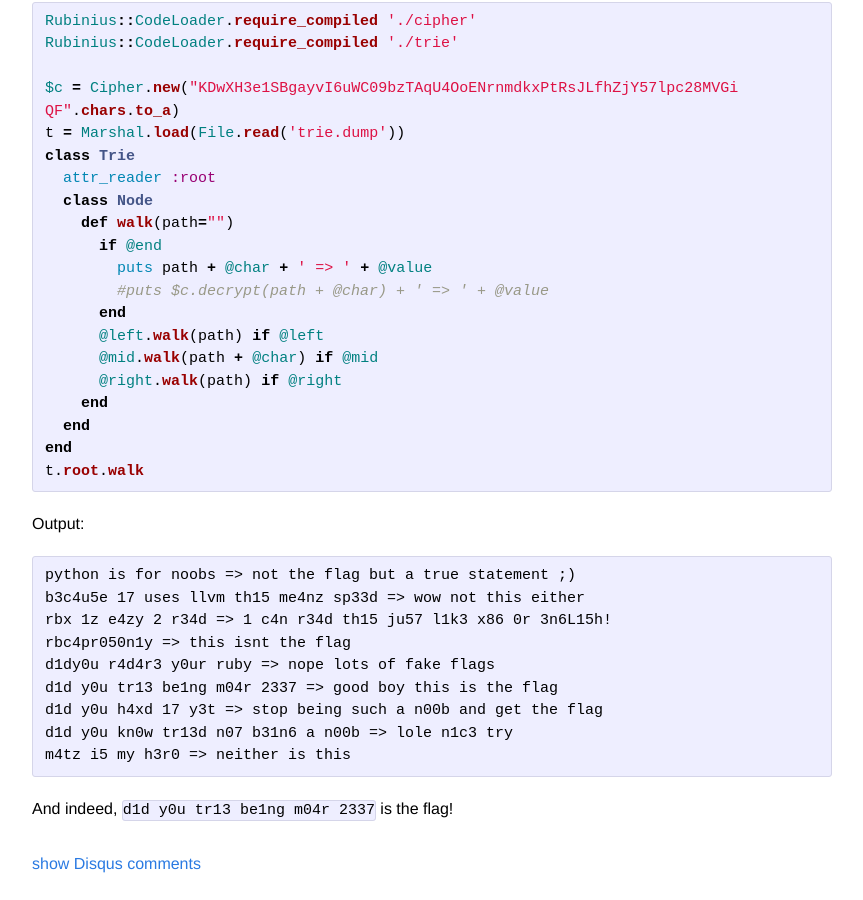
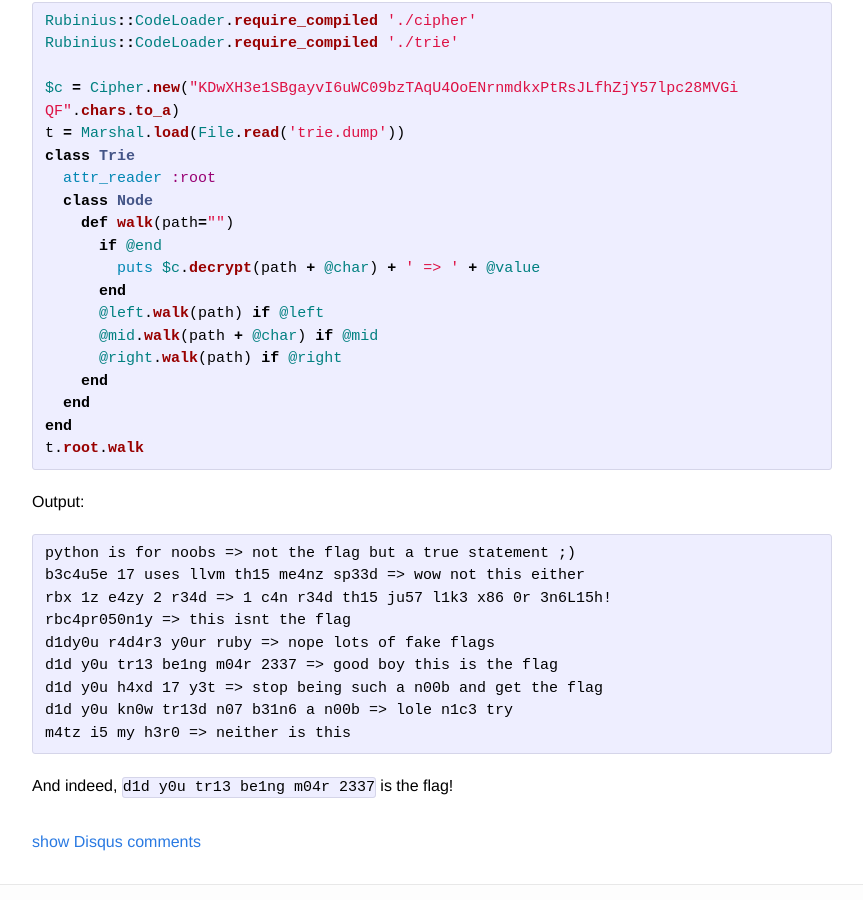
Before and after one commit to kitctf/www, a Jekyll site: the page built from _posts/2015-03-02-sullivan-square.md, in a window 1280 px wide and 900 px high, scrolled down 5770 px. Shown: the whole window, without its empty margins (208-1071 px from the left). Built offline with Jekyll 4.4.1, drawn with Linux system fonts in a browser that asks for light colours.

Commit message:
fix error in sullivan square hack

```diff
--- a/_posts/2015-03-02-sullivan-square.md
+++ b/_posts/2015-03-02-sullivan-square.md
@@ -285,8 +285,7 @@ class Trie
   class Node
     def walk(path="")
       if @end
-        puts path + @char + ' => ' + @value
-        #puts $c.decrypt(path + @char) + ' => ' + @value
+        puts $c.decrypt(path + @char) + ' => ' + @value
       end
       @left.walk(path) if @left
       @mid.walk(path + @char) if @mid
```
